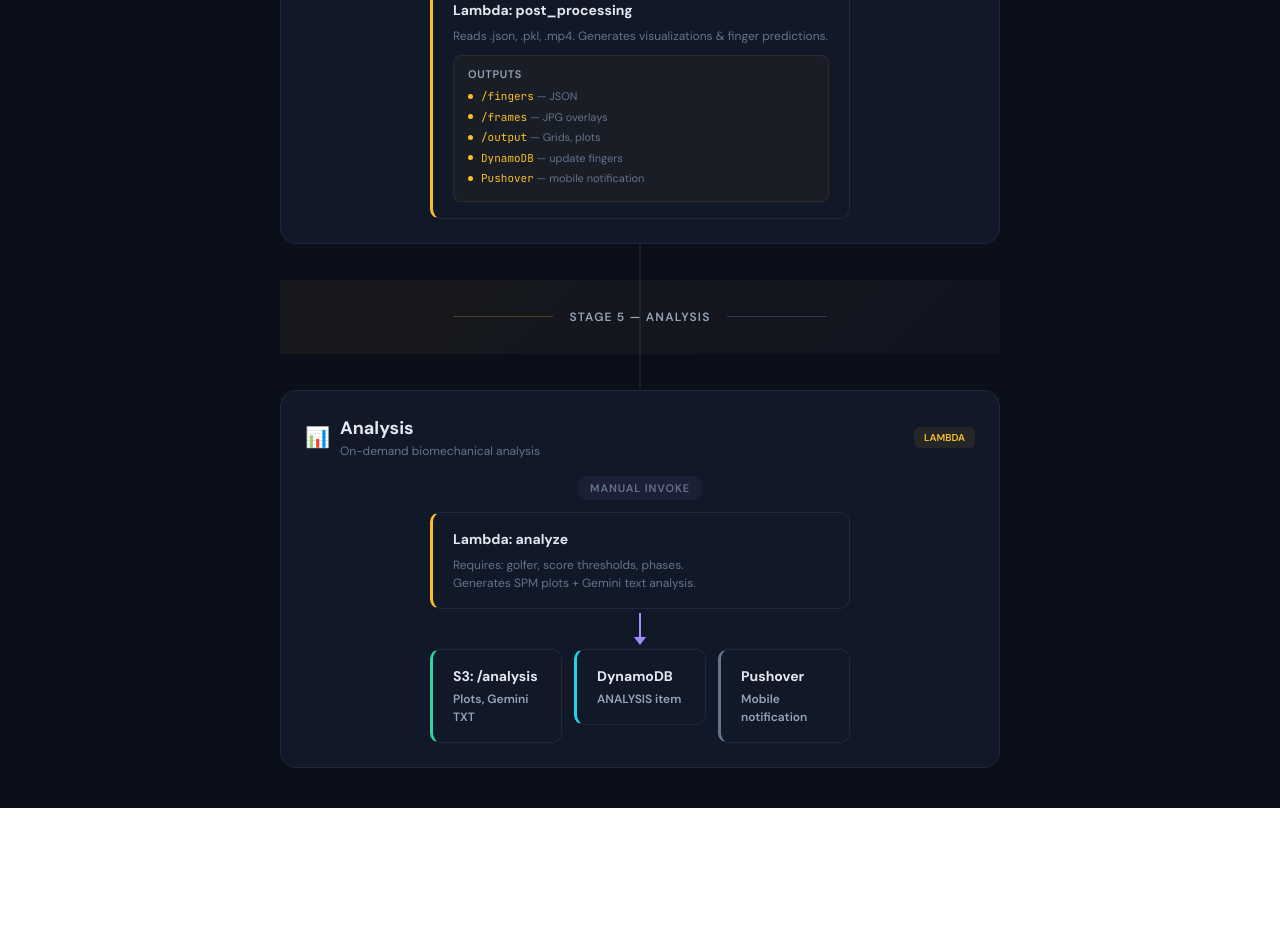
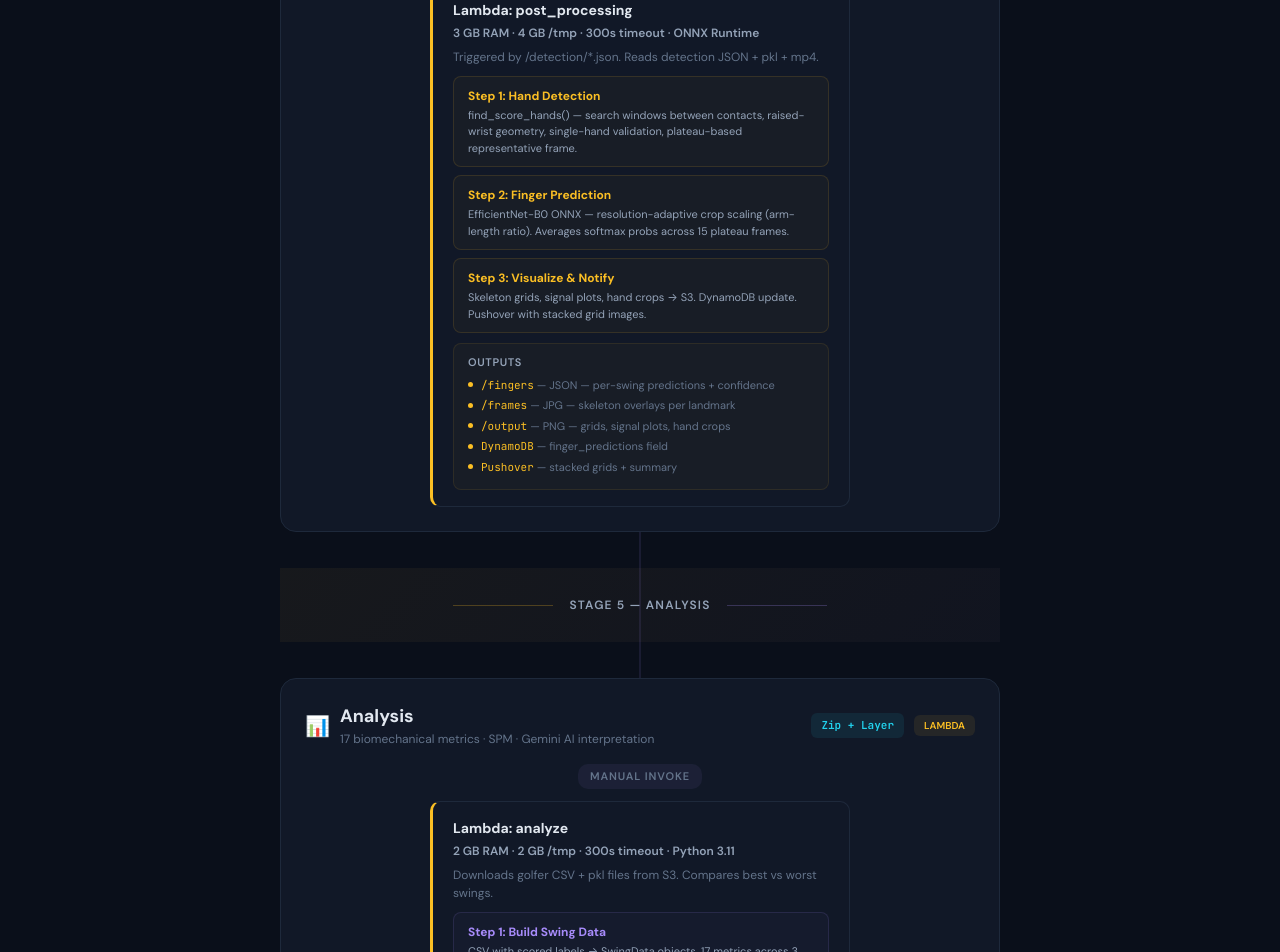
Before and after one commit to azaidi06/golf-pipeline-docs, a React (Vite) app: page / in a window 1280 px wide. Shown: the part 2380-3332 px from the top of the page. Before the commit the page ends 3188 px from the top, so only its background shows below. Built offline with nearby package versions, Linux system fonts and the light colour scheme; the HTML template or start-up script is replaced by a standard one.

Commit message:
update to reflect hand processing and analysis additon into pipeline

```diff
--- a/src/PipelineBento.jsx
+++ b/src/PipelineBento.jsx
@@ -214,10 +214,10 @@ const StageTile = ({ stage, span = 1, rowSpan = 1, delay = 0 }) => {
             <div style={{ display: 'flex', flexDirection: 'column', gap: '6px', marginTop: '8px' }}>
               {node.steps.map((step, j) => (
                 <div key={j} style={{
-                  background: `${colors.purple}08`, border: `1px solid ${colors.purple}12`,
+                  background: `${svcColor}08`, border: `1px solid ${svcColor}12`,
                   borderRadius: '6px', padding: '8px 10px',
                 }}>
-                  <div style={{ fontSize: '11px', fontWeight: 700, color: colors.purple }}>{step.label}</div>
+                  <div style={{ fontSize: '11px', fontWeight: 700, color: svcColor }}>{step.label}</div>
                   <div style={{ fontSize: '10px', color: colors.textDim, marginTop: '2px', lineHeight: 1.4 }}>{step.desc}</div>
                 </div>
               ))}
--- a/src/PipelineCombined.jsx
+++ b/src/PipelineCombined.jsx
@@ -346,7 +346,12 @@ const PipelineCombined = () => {
         <StageCard stage={pipelineStages[3]}>
           <div style={{ display: 'flex', flexDirection: 'column', alignItems: 'center' }}>
             <CombinedArrow label="S3 event (.json)" color={colors.amber} />
-            <CombinedNode type="lambda" title="Lambda: post_processing" details="Reads .json, .pkl, .mp4. Generates visualizations & finger predictions.">
+            <CombinedNode type="lambda" title="Lambda: post_processing" subtitle="3 GB RAM · 4 GB /tmp · 300s timeout · ONNX Runtime" details="Triggered by /detection/*.json. Reads detection JSON + pkl + mp4.">
+              <div style={{ display: 'flex', flexDirection: 'column', gap: '8px', marginBottom: '10px' }}>
+                <SubStep label="Step 1: Hand Detection" desc="find_score_hands() — search windows between contacts, raised-wrist geometry, single-hand validation, plateau-based representative frame." color={colors.amber} />
+                <SubStep label="Step 2: Finger Prediction" desc="EfficientNet-B0 ONNX — resolution-adaptive crop scaling (arm-length ratio). Averages softmax probs across 15 plateau frames." color={colors.amber} />
+                <SubStep label="Step 3: Visualize & Notify" desc="Skeleton grids, signal plots, hand crops → S3. DynamoDB update. Pushover with stacked grid images." color={colors.amber} />
+              </div>
               <div style={{
                 background: `${colors.amber}08`, border: `1px solid ${colors.amber}18`,
                 borderRadius: '8px', padding: '10px 14px',
@@ -355,11 +360,11 @@ const PipelineCombined = () => {
                   Outputs
                 </div>
                 {[
-                  { key: '/fingers', desc: 'JSON' },
-                  { key: '/frames', desc: 'JPG overlays' },
-                  { key: '/output', desc: 'Grids, plots' },
-                  { key: 'DynamoDB', desc: 'update fingers' },
-                  { key: 'Pushover', desc: 'mobile notification' },
+                  { key: '/fingers', desc: 'JSON — per-swing predictions + confidence' },
+                  { key: '/frames', desc: 'JPG — skeleton overlays per landmark' },
+                  { key: '/output', desc: 'PNG — grids, signal plots, hand crops' },
+                  { key: 'DynamoDB', desc: 'finger_predictions field' },
+                  { key: 'Pushover', desc: 'stacked grids + summary' },
                 ].map(item => (
                   <div key={item.key} style={{ display: 'flex', alignItems: 'center', gap: '8px', marginBottom: '4px' }}>
                     <span style={{ width: '5px', height: '5px', borderRadius: '50%', background: colors.amber, flexShrink: 0 }} />
@@ -388,13 +393,19 @@ const PipelineCombined = () => {
             }}>
               Manual invoke
             </div>
-            <CombinedNode type="lambda" title="Lambda: analyze" details={"Requires: golfer, score thresholds, phases.\nGenerates SPM plots + Gemini text analysis."} />
+            <CombinedNode type="lambda" title="Lambda: analyze" subtitle="2 GB RAM · 2 GB /tmp · 300s timeout · Python 3.11" details="Downloads golfer CSV + pkl files from S3. Compares best vs worst swings.">
+              <div style={{ display: 'flex', flexDirection: 'column', gap: '8px' }}>
+                <SubStep label="Step 1: Build Swing Data" desc="CSV with scored labels → SwingData objects. 17 metrics across 3 groups: Rotation, Posture, Linear." color={colors.purple} />
+                <SubStep label="Step 2: SPM Analysis" desc="Statistical Parametric Mapping — resamples to 100 frames, runs t-test (1D) / Hotelling T² (2D). 4% min duration filter." color={colors.purple} />
+                <SubStep label="Step 3: Gemini + Notify" desc="Sends SPM plots to Gemini (configurable model). Gets structured text analysis. Pushover with stacked plots." color={colors.purple} />
+              </div>
+            </CombinedNode>
             <CombinedArrow color={colors.purple} />
             <div style={{ display: 'flex', gap: '12px', width: '100%', maxWidth: '420px', flexWrap: 'wrap' }}>
               {[
-                { type: 's3', title: 'S3: /analysis', sub: 'Plots, Gemini TXT' },
-                { type: 'db', title: 'DynamoDB', sub: 'ANALYSIS item' },
-                { type: 'default', title: 'Pushover', sub: 'Mobile notification' },
+                { type: 's3', title: 'S3: /analysis', sub: 'PNG plots + analysis.txt' },
+                { type: 'db', title: 'DynamoDB', sub: 'ANALYSIS#{timestamp}' },
+                { type: 'default', title: 'Pushover', sub: 'Stacked plots + text' },
               ].map((item, i) => (
                 <div key={item.title} style={{ flex: '1 1 120px' }}>
                   <CombinedNode type={item.type} title={item.title} subtitle={item.sub} delay={i * 120} />
--- a/src/PipelineCosts.jsx
+++ b/src/PipelineCosts.jsx
@@ -22,7 +22,9 @@ const PKL_MB = 5;
 const IA_MB_PER_VIDEO = RAW_MB + PROCESSED_MB;
 const STD_MB_PER_VIDEO = PKL_MB;
 
-const LAMBDA_PER_VIDEO = 0.00006;
+const LAMBDA_DETECT_PER_VIDEO = 0.00006;     // swing_detection: ~13s, 128MB
+const LAMBDA_POST_PER_VIDEO = 0.00042;       // post_processing: ~30s, 3008MB container
+const LAMBDA_PER_VIDEO = LAMBDA_DETECT_PER_VIDEO + LAMBDA_POST_PER_VIDEO;
 const SQS_PER_VIDEO = 0.0000004;
 const DDB_PER_VIDEO = 0.00000125;
 
@@ -319,7 +321,7 @@ const PipelineCosts = () => {
 
   const pieData = [
     { name: 'EC2 Spot', value: costs.dailyEc2, color: colors.accent },
-    { name: 'Lambda', value: costs.dailyLambda || 0.001, color: colors.green },
+    { name: 'Lambda (detect + post)', value: costs.dailyLambda || 0.001, color: colors.green },
     { name: 'SQS', value: costs.dailySqs || 0.001, color: colors.purple },
     { name: 'DynamoDB', value: costs.dailyDdb || 0.001, color: colors.amber },
   ];
@@ -329,6 +331,9 @@ const PipelineCosts = () => {
     { type: 'Processed .mp4', size: `~${PROCESSED_MB} MB`, storageTier: 'Standard-IA', rate: `${S3_IA_GB}/GB/mo`, color: colors.amber },
     { type: 'Keypoints .pkl', size: `~${PKL_MB} MB`, storageTier: 'Standard', rate: `${S3_STANDARD_GB}/GB/mo`, color: colors.green },
     { type: 'Detection .json', size: '<1 KB', storageTier: 'Standard', rate: 'negligible', color: colors.textDim },
+    { type: 'Fingers .json', size: '<5 KB', storageTier: 'Standard', rate: 'negligible', color: colors.textDim },
+    { type: 'Frames (JPG)', size: '~1 MB', storageTier: 'Standard', rate: `${S3_STANDARD_GB}/GB/mo`, color: colors.accent },
+    { type: 'Viz output (PNG)', size: '~2 MB', storageTier: 'Standard', rate: `${S3_STANDARD_GB}/GB/mo`, color: colors.purple },
   ];
 
   return (
--- a/src/pipelineData.js
+++ b/src/pipelineData.js
@@ -93,21 +93,28 @@ export const pipelineStages = [
   {
     id: 'hand',
     title: 'Hand & Score Finder',
-    sub: 'Visualizations, finger predictions & notifications',
+    sub: 'Hand-raise detection, EfficientNet-B0 finger prediction, visualizations',
     icon: '✌️',
     service: 'lambda',
     color: colors.amber,
+    badge: 'Container',
     nodes: [
       { arrow: true, label: 'S3 event (.json)', color: colors.amber },
       {
         type: 'lambda', title: 'Lambda: post_processing',
-        details: 'Reads .json, .pkl, .mp4. Generates visualizations & finger predictions.',
+        subtitle: '3 GB RAM · 4 GB /tmp · 300s timeout · ONNX Runtime',
+        details: 'Triggered by /detection/*.json. Reads detection JSON + pkl + mp4.\nDetects hand raises via keypoint geometry, predicts finger count with EfficientNet-B0 (ONNX).\nMulti-frame averaging from velocity plateau (up to 15 frames). Resolution-adaptive crops.',
+        steps: [
+          { label: 'Step 1: Hand Detection', desc: 'find_score_hands() — search windows between contacts, raised-wrist geometry (above shoulder + elbow), single-hand validation, plateau-based representative frame.' },
+          { label: 'Step 2: Finger Prediction', desc: 'EfficientNet-B0 ONNX — resolution-adaptive crop scaling (arm-length ratio vs 4K reference). Averages softmax probs across 15 plateau frames for robust count.' },
+          { label: 'Step 3: Visualize & Notify', desc: 'Skeleton grids (backswing, contact, hand), signal plots, hand crops → S3. DynamoDB update. Pushover with stacked grid images.' },
+        ],
         outputs: [
-          { key: '/fingers', desc: 'JSON' },
-          { key: '/frames', desc: 'JPG overlays' },
-          { key: '/output', desc: 'Grids, plots' },
-          { key: 'DynamoDB', desc: 'update fingers' },
-          { key: 'Pushover', desc: 'mobile notification' },
+          { key: '/fingers', desc: 'JSON — per-swing predictions + confidence' },
+          { key: '/frames', desc: 'JPG — skeleton overlays per landmark' },
+          { key: '/output', desc: 'PNG — grids, signal plots, hand crops' },
+          { key: 'DynamoDB', desc: 'finger_predictions field' },
+          { key: 'Pushover', desc: 'stacked grids + summary' },
         ],
       },
     ],
@@ -115,18 +122,28 @@ export const pipelineStages = [
   {
     id: 'analyze',
     title: 'Analysis',
-    sub: 'On-demand biomechanical analysis',
+    sub: '17 biomechanical metrics · SPM · Gemini AI interpretation',
     icon: '📊',
     service: 'lambda',
     color: colors.purple,
+    badge: 'Zip + Layer',
     manual: true,
     nodes: [
-      { type: 'lambda', title: 'Lambda: analyze', details: 'Requires: golfer, score thresholds, phases.\nGenerates SPM plots + Gemini text analysis.' },
+      {
+        type: 'lambda', title: 'Lambda: analyze',
+        subtitle: '2 GB RAM · 2 GB /tmp · 300s timeout · Python 3.11',
+        details: 'Manual invoke. Downloads golfer CSV + pkl files from S3.\nBuilds SwingData with 17 biomechanical metrics (Rotation, Posture, Linear).\nSPM (t-test 1D / Hotelling T² 2D) to find statistically significant differences.\nGemini AI interprets plots using a swing analysis template.\nSSM Parameter Store for API keys (Gemini, Pushover).',
+        steps: [
+          { label: 'Step 1: Build Swing Data', desc: 'CSV with scored labels → SwingData objects. 17 metrics across 3 groups: Rotation (shoulder/hip turn, X-factor), Posture (spine, knee, elbow angles), Linear (sway, hand path).' },
+          { label: 'Step 2: SPM Analysis', desc: 'Statistical Parametric Mapping — compares best vs worst swing groups. Resamples to 100 frames, runs t-test (1D) / Hotelling T² (2D). Filters significance by 4% min duration.' },
+          { label: 'Step 3: Gemini + Notify', desc: 'Sends SPM plots to Gemini (configurable model, default: flash-lite). Gets structured text analysis. Pushover notification with stacked plots + analysis summary.' },
+        ],
+      },
     ],
     outputs: [
-      { type: 's3', title: 'S3: /analysis', subtitle: 'Plots, Gemini TXT' },
-      { type: 'db', title: 'DynamoDB', subtitle: 'ANALYSIS item' },
-      { type: 'default', title: 'Pushover', subtitle: 'Mobile notification' },
+      { type: 's3', title: 'S3: /analysis', subtitle: 'PNG plots + analysis.txt' },
+      { type: 'db', title: 'DynamoDB', subtitle: 'ANALYSIS#{timestamp}' },
+      { type: 'default', title: 'Pushover', subtitle: 'Stacked plots + text' },
     ],
   },
 ];
```
Also changed, not shown: src/PipelineClassic.jsx (+52 -13 lines).
